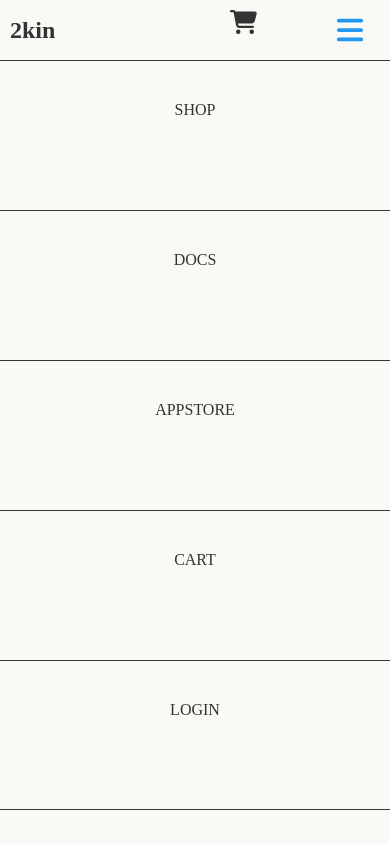
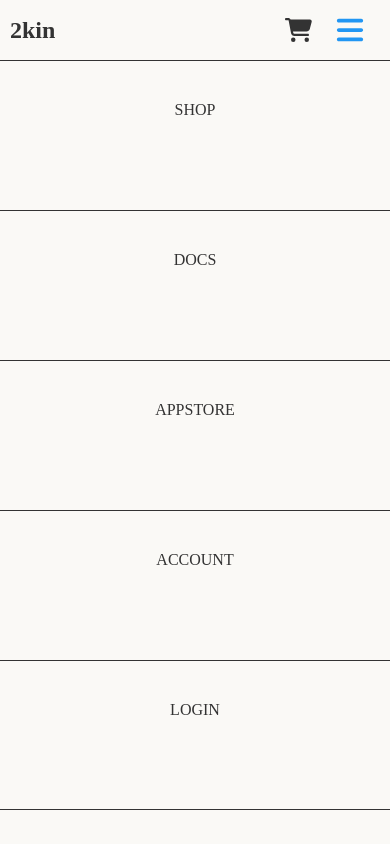
Before and after one commit to SirSicard/2KIN-Onboarding, a React (Vite) app in the folder client/: page / in a window 390 px wide. Both pictures are taken after a click on the button 350 px from the left and 30 px from the top of the page. Shown: the top 844 px of the page. Built offline with nearby package versions, Linux system fonts and the light colour scheme.

Commit message:
Updated formally global set css styles to their classes
Also aligned the cart icon into a better position next to dropdown menu.

```diff
--- a/client/src/components/Navbar.jsx
+++ b/client/src/components/Navbar.jsx
@@ -41,7 +41,8 @@ function Navbar({ onLoginClick }) {
           </Link>
         </div>
         <div className="mobile-nav-right">
-          <NavLink to={"/cart"} className={"navbar-cart"}>
+          <NavLink to={"/cart"} className={"navbar-cart"}
+           onClick={() => handleDropdownMenu()}>
             <FontAwesomeIcon icon={faCartShopping}></FontAwesomeIcon>
           </NavLink>
           <button onClick={() => handleDropdownMenu()}>
@@ -61,8 +62,8 @@ function Navbar({ onLoginClick }) {
             <NavLink onClick={() => handleDropdownMenu()} to={"/apps"}>
               APPSTORE
             </NavLink>
-            <NavLink onClick={() => handleDropdownMenu()} to={"/cart"}>
-              CART
+            <NavLink onClick={() => handleDropdownMenu()} to={"/user/add-product"}>
+              ACCOUNT
             </NavLink>
             <NavLink href="#" onClick={onLoginClick}>
               LOGIN
--- a/client/src/styles/billingPage.css
+++ b/client/src/styles/billingPage.css
@@ -53,7 +53,7 @@ gap: 20px;
   gap: 10px;
 }
 
-p, h4 {
+.billing-container p, h4 {
 color: #7b7b7b;
 }
 
@@ -256,7 +256,7 @@ color: #7b7b7b;
 
 
 @media screen and (max-width: 768px) {
-  h3{
+  .billing-container h3{
     font-size: 1rem;
   }
 
--- a/client/src/styles/navbar.css
+++ b/client/src/styles/navbar.css
@@ -51,6 +51,7 @@ nav .nav-login-btn:hover {
     background-color: var(--main-bg-color);
     align-self: center;
     height: 100vh;
+    z-index: 1;
   }
   .dropdown-menu > a {
     border-top: 1px solid;
@@ -85,6 +86,10 @@ nav .nav-login-btn:hover {
     font-size: 30px;
     align-self: center;
   }
+  .mobile-nav-right > a > svg {
+    margin-top: 8px;
+    margin-right: 8px;
+  }
   .nav-right {
     display: none;
     color: red;
@@ -92,7 +97,7 @@ nav .nav-login-btn:hover {
   .mobile-nav-right {
     display: flex;
     width: 150px;
-    justify-content: space-between;
+    justify-content: flex-end;
     height: 40px;
   }
 
```
